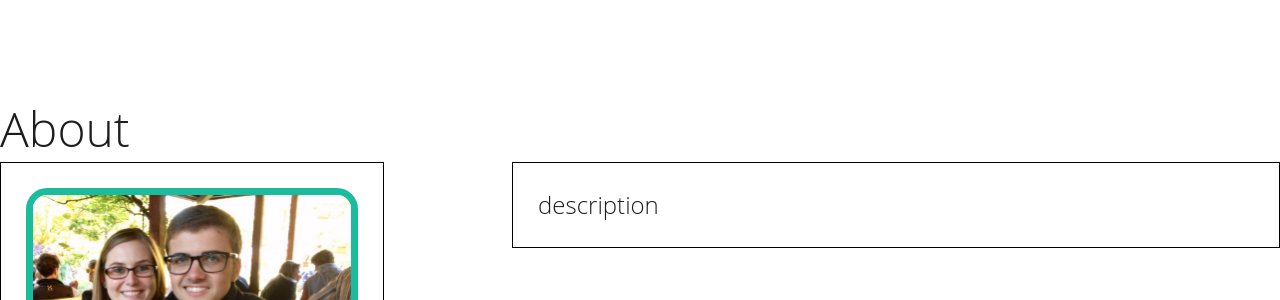
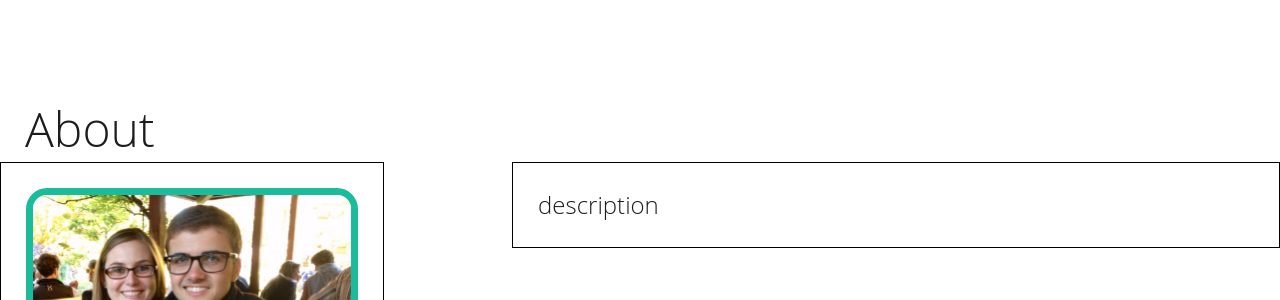
Before and after one commit to zackurben/zackurben.github.io, a Jekyll site: the page built from index.html, in a window 1280 px wide and 900 px high, scrolled down 755 px. Shown: the part 150-450 px from the top of the window. Built offline with Jekyll 4.4.1, drawn with Linux system fonts in a browser that asks for light colours; nearby versions of some CDN libraries.

Commit message:
Adding adaptive text size and content padding to match heading offsets.

```diff
--- a/_sass/_base.scss
+++ b/_sass/_base.scss
@@ -4,7 +4,6 @@
 html {
   @import url('http://fonts.googleapis.com/css?family=Open+Sans:300italic,400italic,600italic,700italic,800italic,400,300,600,700,800');
   color: $text-primary-color;
-  font-size: $text-body-size;
   font-family: 'Open Sans', sans-serif;
   font-weight: 300 !important;
   background: url('../img/dallas.jpg') no-repeat center center fixed;
@@ -13,6 +12,26 @@ html {
   -moz-background-size: cover;
   -o-background-size: cover;
   background-size: cover;
+
+  @include micro-screen {
+    font-size: round($text-body-size * 0.6);
+  }
+
+  @include xs-screen {
+    font-size: round($text-body-size * 0.7);
+  }
+
+  @include s-screen {
+    font-size: round($text-body-size * 0.8);
+  }
+
+  @include m-screen {
+    font-size: round($text-body-size * 0.9);
+  }
+
+  @include l-screen {
+    font-size: round($text-body-size);
+  }
 }
 
 h1, h2, h3 {
@@ -21,7 +40,23 @@ h1, h2, h3 {
   font-weight: 300 !important;
 
   @include micro-screen {
-    padding: 0 20px 0 20px;
+    padding: 0 round($col-padding * 0.5) 0 round($col-padding * 0.5);
+  }
+
+  @include xs-screen {
+    padding: 0 round($col-padding * 0.7) 0 round($col-padding * 0.7);
+  }
+
+  @include s-screen {
+    padding: 0 round($col-padding * 0.8) 0 round($col-padding * 0.8);
+  }
+
+  @include m-screen {
+    padding: 0 round($col-padding * 0.9) 0 round($col-padding * 0.9);
+  }
+
+  @include l-screen {
+    padding: 0 round($col-padding) 0 round($col-padding);
   }
 }
 
@@ -43,7 +78,7 @@ h1 {
   }
 
   @include l-screen {
-    font-size: $text-head-size;
+    font-size: round($text-head-size);
   }
 }
 
@@ -65,7 +100,7 @@ h2 {
   }
 
   @include l-screen {
-    font-size: $text-subhead-size;
+    font-size: round($text-subhead-size);
   }
 }
 
@@ -87,7 +122,7 @@ h3 {
   }
 
   @include l-screen {
-    font-size: $text-subsubhead-size;
+    font-size: round($text-subsubhead-size);
   }
 }
 
@@ -205,8 +240,8 @@ nav {
     }
 
     @include l-screen {
-      height: $scroll-height;
-      width: $scroll-width;
+      height: round($scroll-height);
+      width: round($scroll-width);
     }
   }
 }
@@ -238,7 +273,6 @@ nav {
 
   @include l-screen {
     padding: $content-padding 0 $content-padding 0;
-
   }
 }
 
@@ -288,11 +322,29 @@ nav {
 
 [class*='col-'] {
   float: left;
-  padding: $col-padding;
-
   -webkit-box-sizing: border-box;
   -moz-box-sizing: border-box;
   box-sizing: border-box;
+
+  @include micro-screen {
+    padding: round($col-padding * 0.5);
+  }
+
+  @include xs-screen {
+    padding: round($col-padding * 0.7);
+  }
+
+  @include s-screen {
+    padding: round($col-padding * 0.8);
+  }
+
+  @include m-screen {
+    padding: round($col-padding * 0.9);
+  }
+
+  @include l-screen {
+    padding: round($col-padding);
+  }
 
   // dbg
   border: 1px black solid;
```
